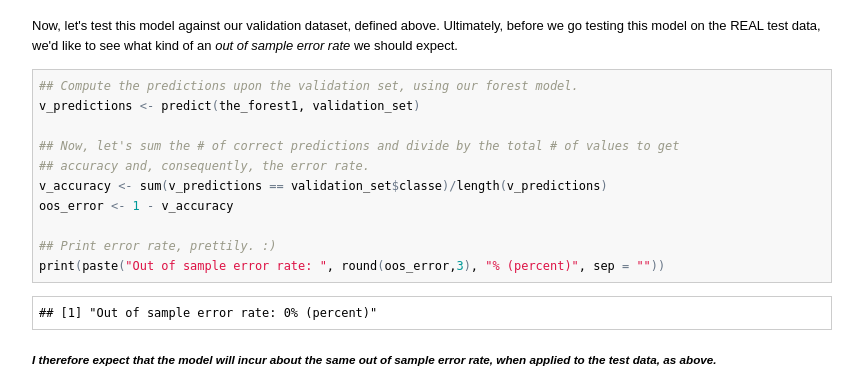
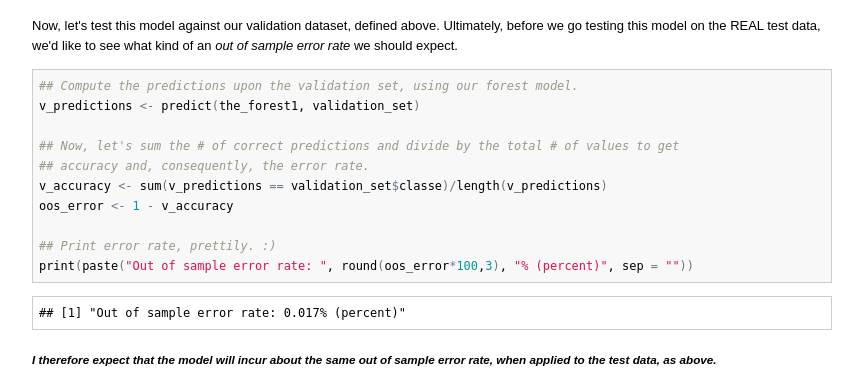
Before and after one commit to judecalvillo/Pumping-Iron_in_The-Forest, a plain HTML site: page index.html in a window 1280 px wide. Shown: the part 3002-3382 px from the top of the page, without its empty margins (208-1071 px from the left). Drawn offline with Linux system fonts and the light colour scheme.

Commit message:
Fixed a tiny typo. Sorry, you can check my commits.

```diff
--- a/index.html
+++ b/index.html
@@ -337,10 +337,10 @@ v_accuracy &lt;- sum(v_predictions == validation_set$classe)/length(v_prediction
 oos_error &lt;- 1 - v_accuracy
 
 ## Print error rate, prettily. :)
-print(paste(&quot;Out of sample error rate: &quot;, round(oos_error,3), &quot;% (percent)&quot;, sep = &quot;&quot;))
+print(paste(&quot;Out of sample error rate: &quot;, round(oos_error*100,3), &quot;% (percent)&quot;, sep = &quot;&quot;))
 </code></pre>
 
-<pre><code>## [1] &quot;Out of sample error rate: 0% (percent)&quot;
+<pre><code>## [1] &quot;Out of sample error rate: 0.017% (percent)&quot;
 </code></pre>
 
 <h5><em>I therefore expect that the model will incur about the same out of sample error rate, when applied to the test data, as above.</em></h5>
```
Also changed, not shown: 2 other files.
